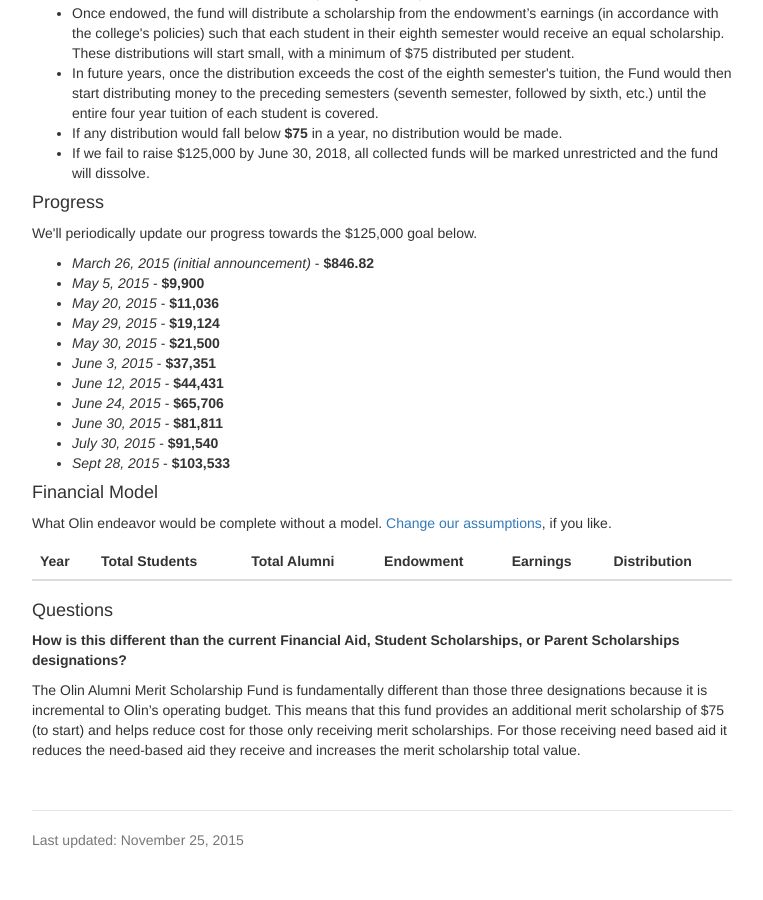
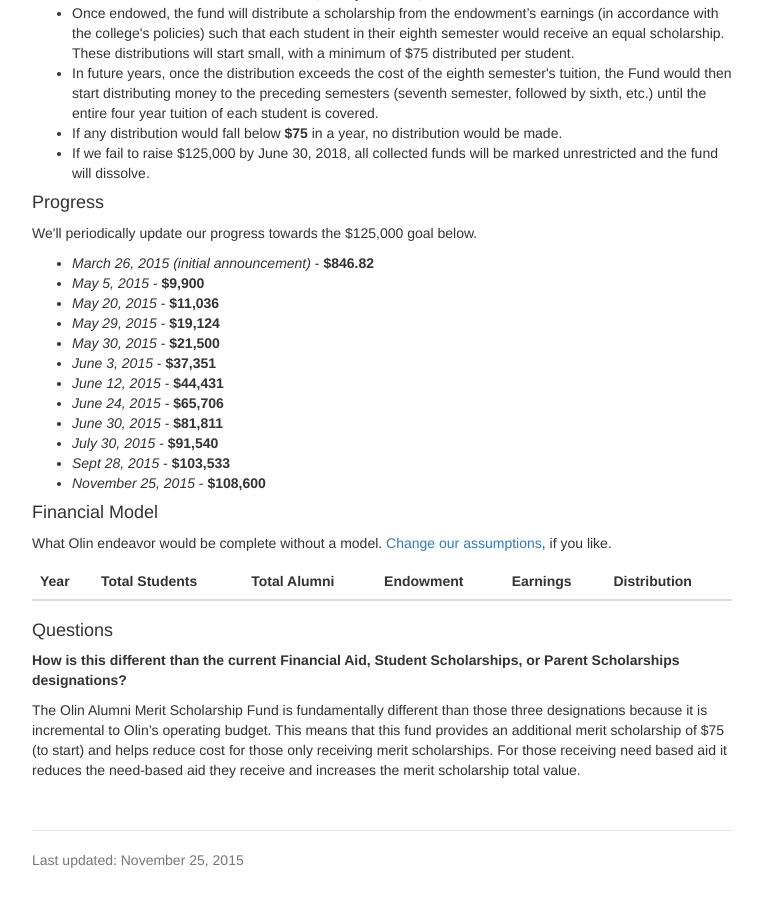
Before and after one commit to olinalumni/olinalumnifund.org, a Jekyll site: the page built from index.html, in a window 1280 px wide and 900 px high, scrolled down 810 px. Shown: the whole window, without its empty margins (258-1021 px from the left). Built offline with Jekyll 4.4.1, drawn with Linux system fonts in a browser that asks for light colours; nearby versions of some CDN libraries.

Commit message:
Update homepage with latest numbers

```diff
--- a/index.html
+++ b/index.html
@@ -37,6 +37,7 @@
     <li><em>June 30, 2015</em> - <strong>$81,811</strong>
     <li><em>July 30, 2015</em> - <strong>$91,540</strong>
     <li><em>Sept 28, 2015</em> - <strong>$103,533</strong>
+    <li><em>November 25, 2015</em> - <strong>$108,600</strong>
   </ul>
 
   <h4 id="financial-model">Financial Model</h4>
```
